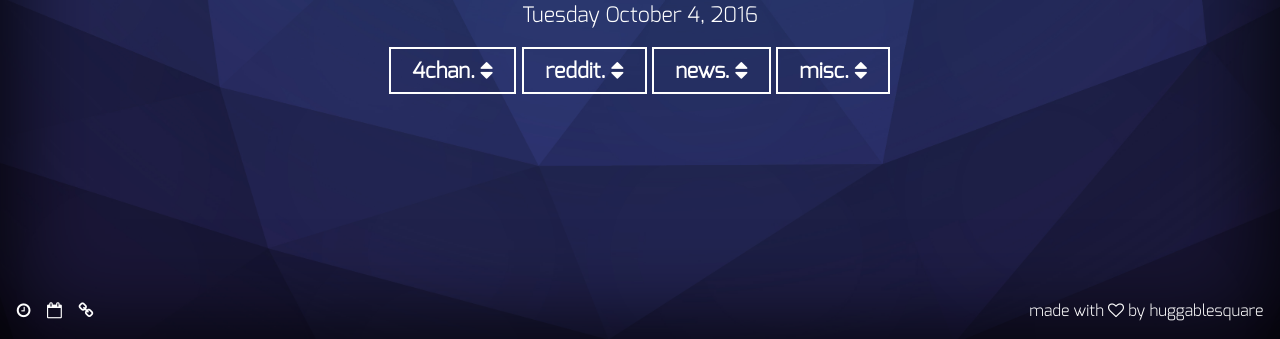
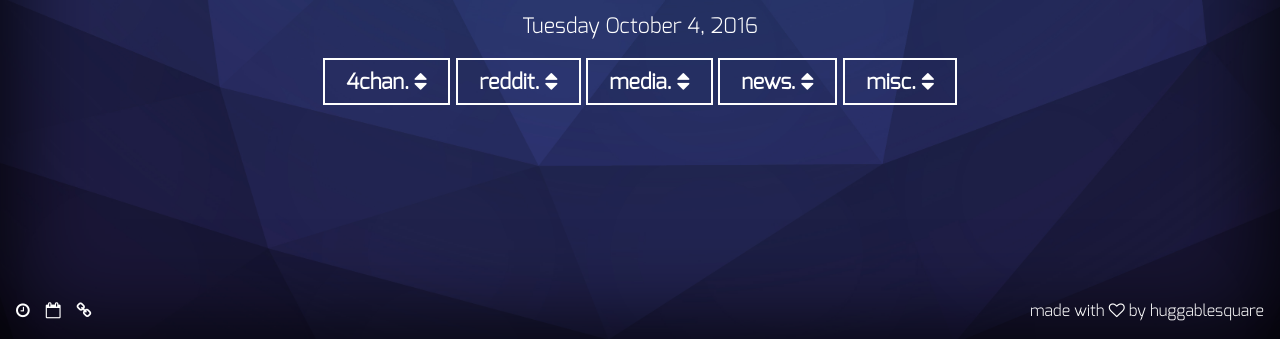
Before and after one commit to HuggableSquare/huggable-homepage, a browser extension: page new.html in a window 1280 px wide. Shown: the part 461-800 px from the top of the page. Drawn offline with nearby package versions, Linux system fonts and the light colour scheme.

Commit message:
css cleanup, clock bug fix, updated links

```diff
--- a/css/start.css
+++ b/css/start.css
@@ -1,21 +1,21 @@
 /* CSS Specific to the Start Page */
-span {
+.parent {
   display: inline-block;
 }
 
-label {
+.parent label {
   font-weight: bold;
-  margin-bottom: 15px;
+  margin-bottom: 16px;
 }
 
-span .child {
+.parent .child {
   display: none;
+  font-size: 10pt;
 }
 
-span:hover .child {
+.parent:hover .child {
   display: block;
   position: absolute;
-  font-size: 10pt;
 }
 
 html {
@@ -53,5 +53,37 @@
 }
 
 .setting:hover {
-  color: orange;
+  color: #CC3366;
 }
+
+#foot-left {
+  float: left;
+  text-align: left;
+}
+
+#foot-left .setting {
+  margin-left: 16px;
+}
+
+#foot-right {
+  float: right;
+  text-align: right;
+  margin-right: 16px;
+}
+
+#meridiem {
+  font-size: 16pt;
+}
+
+#clock {
+  font-size: 72pt;
+  margin-bottom: 16pt;
+}
+
+#date {
+  margin-bottom: 16pt;
+}
+
+.clock {
+  margin-top: 16pt;
+}
--- a/js/clock.js
+++ b/js/clock.js
@@ -1,31 +1,32 @@
 $(document).ready(function () {
-  // Create two variable with the names of the months and days in an array
-  var monthNames = ["January", "February", "March", "April", "May", "June", "July", "August", "September", "October", "November", "December"];
-  var dayNames = ["Sunday", "Monday", "Tuesday", "Wednesday", "Thursday", "Friday", "Saturday"];
+  var monthNames = ['January', 'February', 'March', 'April', 'May', 'June', 'July', 'August', 'September', 'October', 'November', 'December'];
+  var dayNames = ['Sunday', 'Monday', 'Tuesday', 'Wednesday', 'Thursday', 'Friday', 'Saturday'];
 
-  // Create a newDate() object
+  function setTime () {
+    var date = new Date();
+    var minutes = date.getMinutes();
+    var hours = date.getHours();
+    // Add a leading zero to the minutes value
+    $('#min').html((minutes < 10 ? '0' : '') + minutes);
+    // Convert to 12 hour clock
+    $('#meridiem').html((hours >= 12 ? 'PM' : 'AM'));
+    var hours12 = hours > 12 ? hours - 12 : hours;
+    hours12 = hours == 0 ? 12 : hours12;
+    // Add a leading zero to the hours value
+    $('#hours12').html((hours12 < 10 ? '0' : '') + hours12);
+    $('#hours24').html((hours < 10 ? '0' : '') + hours);
+  }
+
   var newDate = new Date();
   // Extract the current date from Date object
   newDate.setDate(newDate.getDate());
   // Output the day, date, month and year
-  $('#Date').html(dayNames[newDate.getDay()] + " " + monthNames[newDate.getMonth()] + ' ' + newDate.getDate() + ', ' + newDate.getFullYear());
+  $('#date').html(dayNames[newDate.getDay()] + ' ' + monthNames[newDate.getMonth()] + ' ' + newDate.getDate() + ', ' + newDate.getFullYear());
+  // Set the time immediately
+  setTime();
 
+  // Reset the time every second
   setInterval(function () {
-    // Create a newDate() object and extract the minutes of the current time on the visitor's
-    var minutes = new Date().getMinutes();
-    // Add a leading zero to the minutes value
-    $("#min").html((minutes < 10 ? "0" : "") + minutes);
-  }, 1000);
-
-  setInterval(function () {
-    // Create a newDate() object and extract the hours of the current time on the visitor's
-    var hours = new Date().getHours();
-    // Convert to 12 hour clock
-    $("#meridiem").html((hours >= 12 ? "PM" : "AM"));
-    var hours12 = hours > 12 ? hours - 12 : hours;
-    hours12 = hours == 0 ? 12 : hours12;
-    // Add a leading zero to the hours value
-    $("#hours12").html((hours12 < 10 ? "0" : "") + hours12);
-    $("#hours24").html((hours < 10 ? "0" : "") + hours);
+    setTime();
   }, 1000);
 });
--- a/new.html
+++ b/new.html
@@ -14,47 +14,53 @@
   <body>
     <div class="inner">
       <div class="clock">
-        <span class="btn hvr-float" style="font-size: 72pt;" id="clock">
+        <span class="btn hvr-float" id="clock">
           <b id="hours24"></b>
           <b id="hours12"></b>
           <b id="point">:</b>
           <b id="min"></b>
-          <sup><b style="font-size: 16pt;" id="meridiem"></b></sup>
+          <sup><b id="meridiem"></b></sup>
         </span>
-        <div id="datespacefix"><br /></div>
-        <div id="Date"></div>
+        <div id="date"></div>
       </div>
-      <br />
       <div id="links">
-        <span>
+        <span class="parent">
           <label class="btn hvr-float">4chan. <i class="fa fa-sort"></i></label>
 
-          <br /><span class="child"><a href="https://boards.4chan.org/g/catalog" class="btn">/g/.</a>
+          <span class="child"><a href="https://boards.4chan.org/g/catalog" class="btn">/tv/.</a>
+          <a href="https://boards.4chan.org/g/catalog" class="btn">/g/.</a>
           <a href="https://boards.4chan.org/wsg/catalog" class="btn">/wsg/.</a></span>
         </span>
-        <span>
+        <span class="parent">
           <label class="btn hvr-float">reddit. <i class="fa fa-sort"></i></label>
 
-          <br /><span class="child"><a href="https://reddit.com/r/abandonedporn/" class="btn">/r/abandonedporn.</a>
-          <a href="https://reddit.com/r/osugame/" class="btn">/r/osugame.</a>
+          <span class="child"><a href="https://reddit.com/r/datahoarder/" class="btn">/r/datahoarder.</a>
+          <a href="https://reddit.com/r/mechanicalkeyboards/" class="btn">/r/mechanicalkeyboards.</a>
           <a href="https://reddit.com/" class="btn">front page.</a></span>
         </span>
-        <span>
+				<span class="parent">
+          <label class="btn hvr-float">media. <i class="fa fa-sort"></i></label>
+
+          <span class="child"><a href="https://youtube.com/" class="btn">youtube.</a>
+          <a href="https://play.google.com/music/" class="btn">google play music.</a>
+					<a href="https://getpocket.com/a/queue/" class="btn">pocket.</a></span>
+        </span>
+        <span class="parent">
           <label class="btn hvr-float">news. <i class="fa fa-sort"></i></label>
 
-          <br /><span class="child"><a href="http://thenextweb.com/" class="btn">the next web.</a>
-          <a href="http://www.windowscentral.com/" class="btn">windows central.</a>
-          <a href="http://techcrunch.com/" class="btn">techcrunch.</a></span>
+          <span class="child"><a href="https://news.ycombinator.com/" class="btn">hacker news.</a>
+          <a href="http://techmeme.com/" class="btn">techmeme.</a></span>
         </span>
-        <span>
+        <span class="parent">
           <label class="btn hvr-float">misc. <i class="fa fa-sort"></i></label>
 
-          <br /><span class="child"><a href="https://agar.io/" class="btn">agario.</a></span>
+          <span class="child"><a href="https://agar.io/" class="btn">agario.</a>
+          <a href="http://hextris.io/" class="btn">hextris.</a></span>
         </span>
       </div>
 	  <div class="footer">
-        <div style="float:left;text-align:left;">&nbsp;&nbsp;&nbsp;&nbsp;<i class="fa fa-clock-o setting" id="clockSetting"></i>&nbsp;&nbsp;&nbsp;&nbsp;<i class="fa fa-calendar-o setting" id="dateSetting"></i>&nbsp;&nbsp;&nbsp;&nbsp;<i class="fa fa-link setting" id="linkSetting"></i></div>
-        <div style="float:right;text-align:right;"><span id="made1">made with&nbsp;</span><i class="fa fa-heart-o setting" id="loveSetting"></i><span id="made2">&nbsp;by <a class="setting" href="http://pogonip.pw/">huggablesquare</a></span>&nbsp;&nbsp;&nbsp;&nbsp;</div>
+        <div id="foot-left"><i class="fa fa-clock-o setting" id="clockSetting"></i><i class="fa fa-calendar-o setting" id="dateSetting"></i><i class="fa fa-link setting" id="linkSetting"></i></div>
+        <div id="foot-right"><span id="made1">made with </span><i class="fa fa-heart-o setting" id="loveSetting"></i><span id="made2"> by <a class="setting" href="https://pogonip.pw/">huggablesquare</a></span></div>
       </div>
     </div>
   </body>
```
